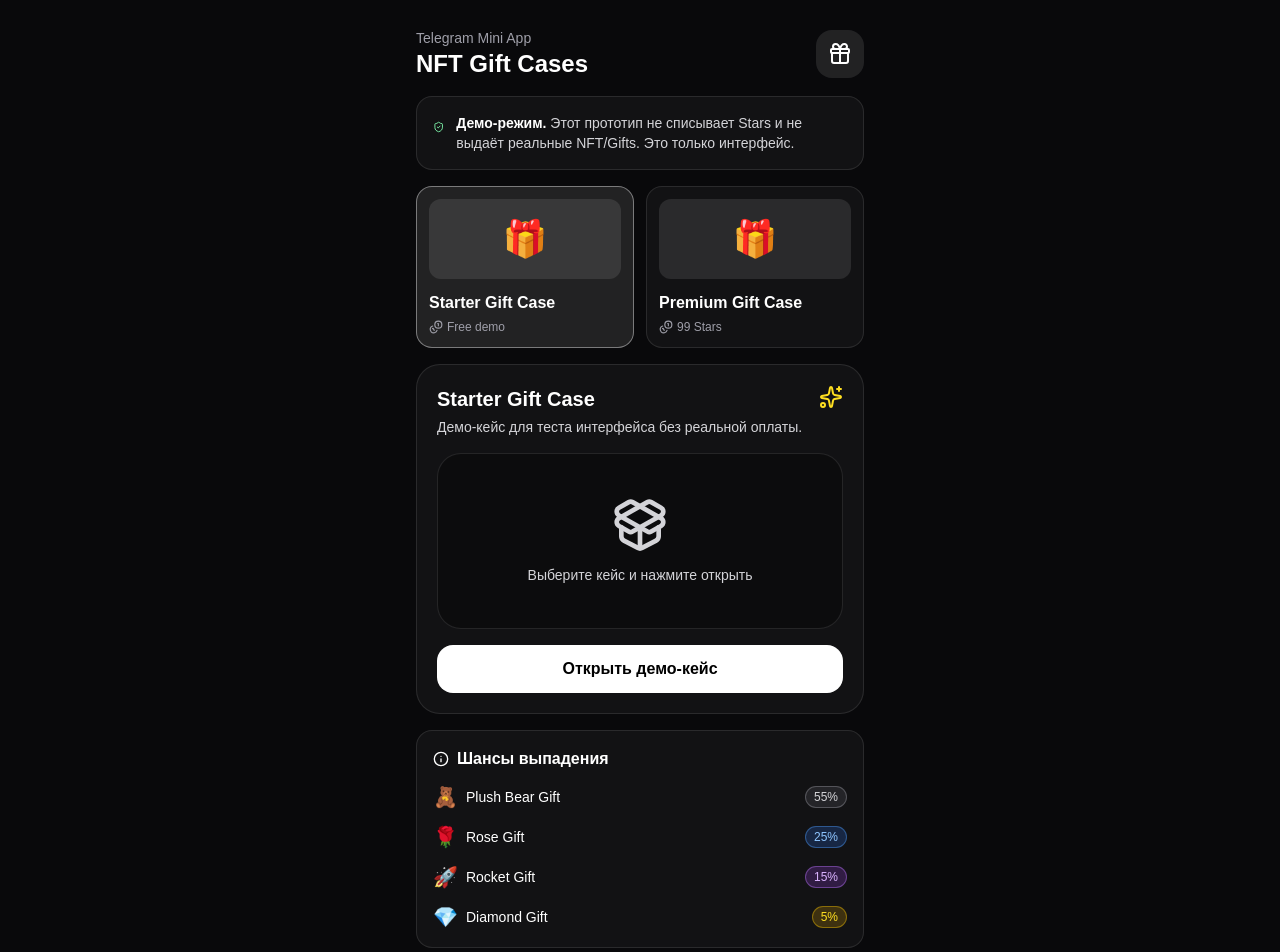
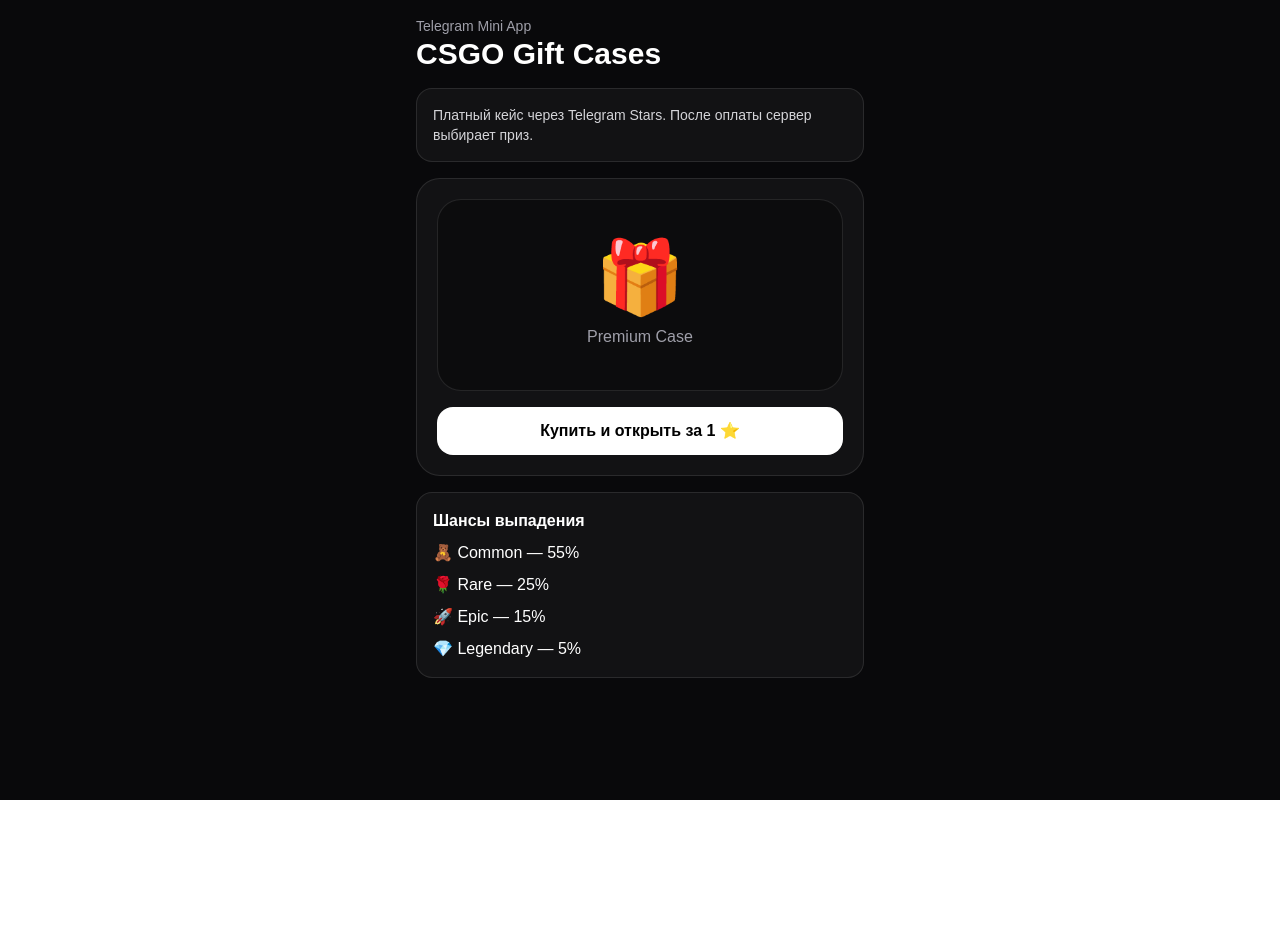
Before and after one commit to carty888/telegram-miniapp, a Next.js app: page / in a window 1280 px wide. Shown: the top 952 px of the page. After the commit the page ends 800 px from the top, so only its background shows below. Built offline with nearby package versions, Linux system fonts and the light colour scheme.

Commit message:
add stars payment api

```diff
--- /dev/null
+++ b/app/api/open-case/route.ts
@@ -0,0 +1,57 @@
+import { NextResponse } from "next/server";
+
+type DropItem = {
+  name: string;
+  rarity: string;
+  emoji: string;
+  chance: number;
+};
+
+const ITEMS: DropItem[] = [
+  { name: "Plush Bear Gift", rarity: "Common", emoji: "🧸", chance: 55 },
+  { name: "Rose Gift", rarity: "Rare", emoji: "🌹", chance: 25 },
+  { name: "Rocket Gift", rarity: "Epic", emoji: "🚀", chance: 15 },
+  { name: "Diamond Gift", rarity: "Legendary", emoji: "💎", chance: 5 },
+];
+
+function pickItem() {
+  const roll = Math.random() * 100;
+  let sum = 0;
+
+  for (const item of ITEMS) {
+    sum += item.chance;
+
+    if (roll <= sum) {
+      return item;
+    }
+  }
+
+  return ITEMS[0];
+}
+
+export async function POST(req: Request) {
+  try {
+    const body = await req.json();
+
+    if (!body.paymentPayload) {
+      return NextResponse.json({
+        ok: false,
+        error: "Нет paymentPayload",
+      });
+    }
+
+    const item = pickItem();
+
+    return NextResponse.json({
+      ok: true,
+      item,
+    });
+  } catch (error) {
+    console.error(error);
+
+    return NextResponse.json({
+      ok: false,
+      error: "Server error",
+    });
+  }
+}
--- a/app/page.tsx
+++ b/app/page.tsx
@@ -1,276 +1,146 @@
 "use client";
 
-import React, { useEffect, useMemo, useState } from "react";
-import { Gift, Sparkles, PackageOpen, Trophy, ShieldCheck, Info, Coins } from "lucide-react";
+import { useEffect, useState } from "react";
 
 declare global {
   interface Window {
-    Telegram?: {
-      WebApp?: any;
-    };
+    Telegram?: any;
   }
 }
 
-type Drop = {
-  id: string;
+type DropItem = {
   name: string;
-  rarity: "Common" | "Rare" | "Epic" | "Legendary";
-  chance: number;
-  image: string;
+  rarity: string;
+  emoji: string;
 };
 
-type GiftCase = {
-  id: string;
-  title: string;
-  priceStars: number;
-  description: string;
-  drops: Drop[];
-};
+export default function Home() {
+  const [tg, setTg] = useState<any>(null);
+  const [result, setResult] = useState<DropItem | null>(null);
+  const [loading, setLoading] = useState(false);
 
-type InventoryItem = Drop & {
-  caseTitle: string;
-  openedAt: string;
-};
-
-const CASES: GiftCase[] = [
-  {
-    id: "starter",
-    title: "Starter Gift Case",
-    priceStars: 0,
-    description: "Демо-кейс для теста интерфейса без реальной оплаты.",
-    drops: [
-      { id: "bear", name: "Plush Bear Gift", rarity: "Common", chance: 55, image: "🧸" },
-      { id: "rose", name: "Rose Gift", rarity: "Rare", chance: 25, image: "🌹" },
-      { id: "rocket", name: "Rocket Gift", rarity: "Epic", chance: 15, image: "🚀" },
-      { id: "diamond", name: "Diamond Gift", rarity: "Legendary", chance: 5, image: "💎" },
-    ],
-  },
-  {
-    id: "premium",
-    title: "Premium Gift Case",
-    priceStars: 99,
-    description: "Макет платного кейса. Реальную оплату нужно подключать через backend.",
-    drops: [
-      { id: "heart", name: "Heart Gift", rarity: "Rare", chance: 45, image: "💝" },
-      { id: "crown", name: "Crown Gift", rarity: "Epic", chance: 30, image: "👑" },
-      { id: "star", name: "Star Gift", rarity: "Epic", chance: 20, image: "⭐" },
-      { id: "unicorn", name: "Limited NFT Gift", rarity: "Legendary", chance: 5, image: "🦄" },
-    ],
-  },
-];
-
-function pickDrop(drops: Drop[]) {
-  const total = drops.reduce((sum, drop) => sum + drop.chance, 0);
-  let roll = Math.random() * total;
-
-  for (const drop of drops) {
-    roll -= drop.chance;
-    if (roll <= 0) return drop;
-  }
-
-  return drops[drops.length - 1];
-}
-
-function rarityClass(rarity: Drop["rarity"]) {
-  if (rarity === "Legendary") return "bg-yellow-500/20 text-yellow-300 border-yellow-400/40";
-  if (rarity === "Epic") return "bg-purple-500/20 text-purple-300 border-purple-400/40";
-  if (rarity === "Rare") return "bg-blue-500/20 text-blue-300 border-blue-400/40";
-  return "bg-zinc-500/20 text-zinc-300 border-zinc-400/40";
-}
-
-export default function Home() {
-  const [selectedCase, setSelectedCase] = useState<GiftCase>(CASES[0]);
-  const [inventory, setInventory] = useState<InventoryItem[]>([]);
-  const [opening, setOpening] = useState(false);
-  const [result, setResult] = useState<InventoryItem | null>(null);
-
-  const tg = useMemo(() => {
-    if (typeof window === "undefined") return null;
-    return window.Telegram?.WebApp ?? null;
+  useEffect(() => {
+    const webApp = window.Telegram?.WebApp;
+    if (webApp) {
+      webApp.ready();
+      webApp.expand();
+      setTg(webApp);
+    }
   }, []);
 
-  useEffect(() => {
-    tg?.ready?.();
-    tg?.expand?.();
-    tg?.setHeaderColor?.("#09090b");
-    tg?.setBackgroundColor?.("#09090b");
-  }, [tg]);
+  async function buyAndOpenCase() {
+    try {
+      setLoading(true);
+      setResult(null);
 
-  function openCase() {
-    if (opening) return;
+      const initData = tg?.initData;
 
-    setOpening(true);
-    setResult(null);
-    tg?.HapticFeedback?.impactOccurred?.("medium");
+      if (!initData) {
+        alert("Открой приложение через Telegram.");
+        setLoading(false);
+        return;
+      }
 
-    setTimeout(() => {
-      const drop = pickDrop(selectedCase.drops);
+      const invoiceRes = await fetch("/api/create-invoice", {
+        method: "POST",
+        headers: {
+          "Content-Type": "application/json",
+          "X-Telegram-Init-Data": initData,
+        },
+        body: JSON.stringify({
+          caseId: "premium",
+        }),
+      });
 
-      const item: InventoryItem = {
-        ...drop,
-        caseTitle: selectedCase.title,
-        openedAt: new Date().toISOString(),
-      };
+      const invoiceData = await invoiceRes.json();
 
-      setResult(item);
-      setInventory((prev) => [item, ...prev]);
-      setOpening(false);
+      if (!invoiceData.ok) {
+        alert(invoiceData.error || "Ошибка создания оплаты");
+        setLoading(false);
+        return;
+      }
 
-      tg?.HapticFeedback?.notificationOccurred?.(
-        drop.rarity === "Legendary" ? "success" : "warning"
-      );
-    }, 1200);
+      tg.openInvoice(invoiceData.invoiceLink, async (status: string) => {
+        if (status !== "paid") {
+          setLoading(false);
+          alert("Оплата не завершена");
+          return;
+        }
+
+        const openRes = await fetch("/api/open-case", {
+          method: "POST",
+          headers: {
+            "Content-Type": "application/json",
+            "X-Telegram-Init-Data": initData,
+          },
+          body: JSON.stringify({
+            paymentPayload: invoiceData.payload,
+          }),
+        });
+
+        const openData = await openRes.json();
+
+        if (!openData.ok) {
+          alert(openData.error || "Ошибка открытия кейса");
+          setLoading(false);
+          return;
+        }
+
+        setResult(openData.item);
+        setLoading(false);
+      });
+    } catch (error) {
+      console.error(error);
+      alert("Ошибка");
+      setLoading(false);
+    }
   }
 
   return (
     <main className="min-h-screen bg-zinc-950 text-white p-4">
       <section className="mx-auto max-w-md space-y-4">
-        <header className="flex items-center justify-between pt-3">
-          <div>
-            <p className="text-sm text-zinc-400">Telegram Mini App</p>
-            <h1 className="text-2xl font-bold">NFT Gift Cases</h1>
-          </div>
-
-          <div className="h-12 w-12 rounded-2xl bg-white/10 grid place-items-center">
-            <Gift className="h-6 w-6" />
-          </div>
+        <header>
+          <p className="text-sm text-zinc-400">Telegram Mini App</p>
+          <h1 className="text-3xl font-bold">CSGO Gift Cases</h1>
         </header>
 
-        <div className="rounded-2xl border border-white/10 bg-white/[0.04] p-4 flex gap-3">
-          <ShieldCheck className="h-5 w-5 text-green-300 mt-1" />
+        <div className="rounded-2xl border border-white/10 bg-white/[0.04] p-4">
           <p className="text-sm text-zinc-300">
-            <b className="text-white">Демо-режим.</b> Этот прототип не списывает Stars и не выдаёт
-            реальные NFT/Gifts. Это только интерфейс.
+            Платный кейс через Telegram Stars. После оплаты сервер выбирает приз.
           </p>
         </div>
 
-        <div className="grid grid-cols-2 gap-3">
-          {CASES.map((item) => (
-            <button
-              key={item.id}
-              onClick={() => {
-                setSelectedCase(item);
-                setResult(null);
-              }}
-              className={`text-left rounded-2xl border p-3 transition ${
-                selectedCase.id === item.id
-                  ? "border-white/40 bg-white/10"
-                  : "border-white/10 bg-white/[0.04]"
-              }`}
-            >
-              <div className="mb-3 rounded-xl bg-white/10 h-20 grid place-items-center text-4xl">
-                🎁
-              </div>
-
-              <div className="font-semibold">{item.title}</div>
-
-              <div className="mt-1 flex items-center gap-1 text-xs text-zinc-400">
-                <Coins className="h-3.5 w-3.5" />
-                {item.priceStars === 0 ? "Free demo" : `${item.priceStars} Stars`}
-              </div>
-            </button>
-          ))}
-        </div>
-
         <div className="rounded-3xl border border-white/10 bg-white/[0.04] p-5 space-y-4">
-          <div className="flex items-start justify-between">
-            <div>
-              <h2 className="text-xl font-bold">{selectedCase.title}</h2>
-              <p className="mt-1 text-sm text-zinc-300">{selectedCase.description}</p>
-            </div>
-
-            <Sparkles className="h-6 w-6 text-yellow-300" />
-          </div>
-
-          <div className="rounded-3xl bg-black/30 border border-white/10 p-4 min-h-44 grid place-items-center">
-            {opening ? (
-              <div className="text-center animate-pulse">
-                <div className="text-7xl">🎁</div>
-                <div className="mt-3 text-sm text-zinc-300">Открываем кейс...</div>
-              </div>
-            ) : result ? (
+          <div className="h-48 rounded-3xl bg-black/30 border border-white/10 grid place-items-center">
+            {result ? (
               <div className="text-center">
-                <div className="text-7xl">{result.image}</div>
-                <h3 className="mt-3 text-lg font-bold">{result.name}</h3>
-                <span
-                  className={`mt-2 inline-flex rounded-full border px-3 py-1 text-xs ${rarityClass(
-                    result.rarity
-                  )}`}
-                >
-                  {result.rarity}
-                </span>
+                <div className="text-7xl">{result.emoji}</div>
+                <h2 className="mt-3 text-xl font-bold">{result.name}</h2>
+                <p className="text-sm text-zinc-400">{result.rarity}</p>
               </div>
             ) : (
               <div className="text-center">
-                <PackageOpen className="mx-auto h-14 w-14 text-zinc-300" />
-                <div className="mt-3 text-sm text-zinc-300">Выберите кейс и нажмите открыть</div>
+                <div className="text-7xl">🎁</div>
+                <p className="mt-3 text-zinc-400">Premium Case</p>
               </div>
             )}
           </div>
 
           <button
-            onClick={openCase}
-            disabled={opening}
-            className="w-full rounded-2xl h-12 text-base font-bold bg-white text-black disabled:opacity-50"
+            onClick={buyAndOpenCase}
+            disabled={loading}
+            className="w-full h-12 rounded-2xl bg-white text-black font-bold disabled:opacity-50"
           >
-            {opening
-              ? "Открывается..."
-              : selectedCase.priceStars === 0
-              ? "Открыть демо-кейс"
-              : "Открыть макет платного кейса"}
+            {loading ? "Загрузка..." : "Купить и открыть за 1 ⭐"}
           </button>
         </div>
 
-        <div className="rounded-2xl border border-white/10 bg-white/[0.04] p-4 space-y-3">
-          <div className="flex items-center gap-2 font-semibold">
-            <Info className="h-4 w-4" />
-            Шансы выпадения
-          </div>
-
-          {selectedCase.drops.map((drop) => (
-            <div key={drop.id} className="flex items-center justify-between gap-3 text-sm">
-              <span className="flex items-center gap-2">
-                <span className="text-xl">{drop.image}</span>
-                {drop.name}
-              </span>
-
-              <span className={`rounded-full border px-2 py-0.5 text-xs ${rarityClass(drop.rarity)}`}>
-                {drop.chance}%
-              </span>
-            </div>
-          ))}
-        </div>
-
-        <div className="rounded-2xl border border-white/10 bg-white/[0.04] p-4 space-y-3">
-          <div className="flex items-center gap-2 font-semibold">
-            <Trophy className="h-4 w-4" />
-            Инвентарь
-          </div>
-
-          {inventory.length === 0 ? (
-            <p className="text-sm text-zinc-400">Пока пусто.</p>
-          ) : (
-            <div className="space-y-2">
-              {inventory.slice(0, 8).map((item, index) => (
-                <div
-                  key={`${item.openedAt}-${index}`}
-                  className="flex items-center justify-between rounded-xl bg-black/20 border border-white/10 p-3"
-                >
-                  <div className="flex items-center gap-2">
-                    <span className="text-2xl">{item.image}</span>
-                    <div>
-                      <div className="text-sm font-medium">{item.name}</div>
-                      <div className="text-xs text-zinc-500">{item.caseTitle}</div>
-                    </div>
-                  </div>
-
-                  <span className={`rounded-full border px-2 py-0.5 text-xs ${rarityClass(item.rarity)}`}>
-                    {item.rarity}
-                  </span>
-                </div>
-              ))}
-            </div>
-          )}
+        <div className="rounded-2xl border border-white/10 bg-white/[0.04] p-4 space-y-2">
+          <h3 className="font-bold">Шансы выпадения</h3>
+          <p>🧸 Common — 55%</p>
+          <p>🌹 Rare — 25%</p>
+          <p>🚀 Epic — 15%</p>
+          <p>💎 Legendary — 5%</p>
         </div>
       </section>
     </main>
```
Also changed, not shown: app/api/create-invoice/route.ts (added, +58 -0 lines).
